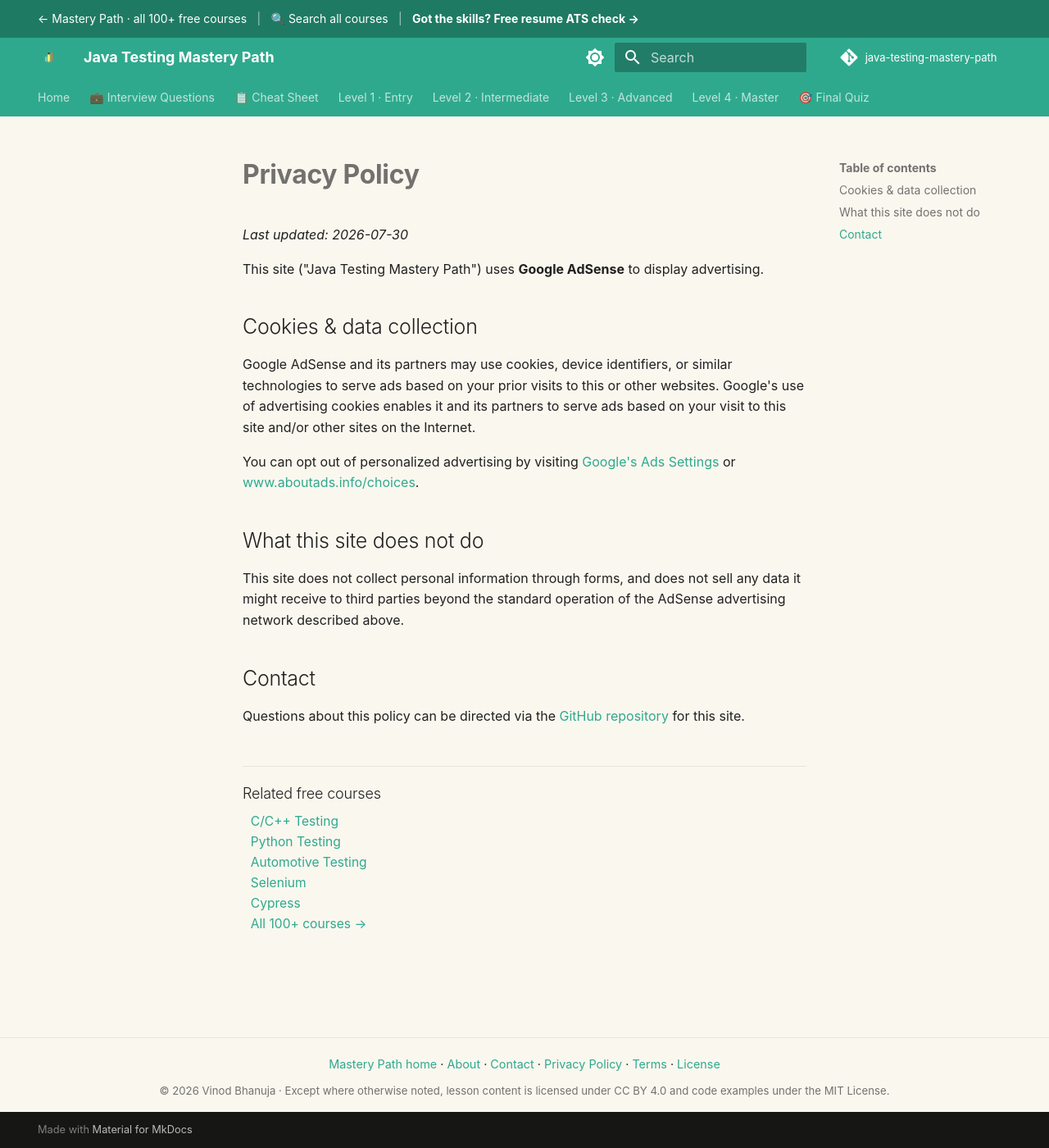
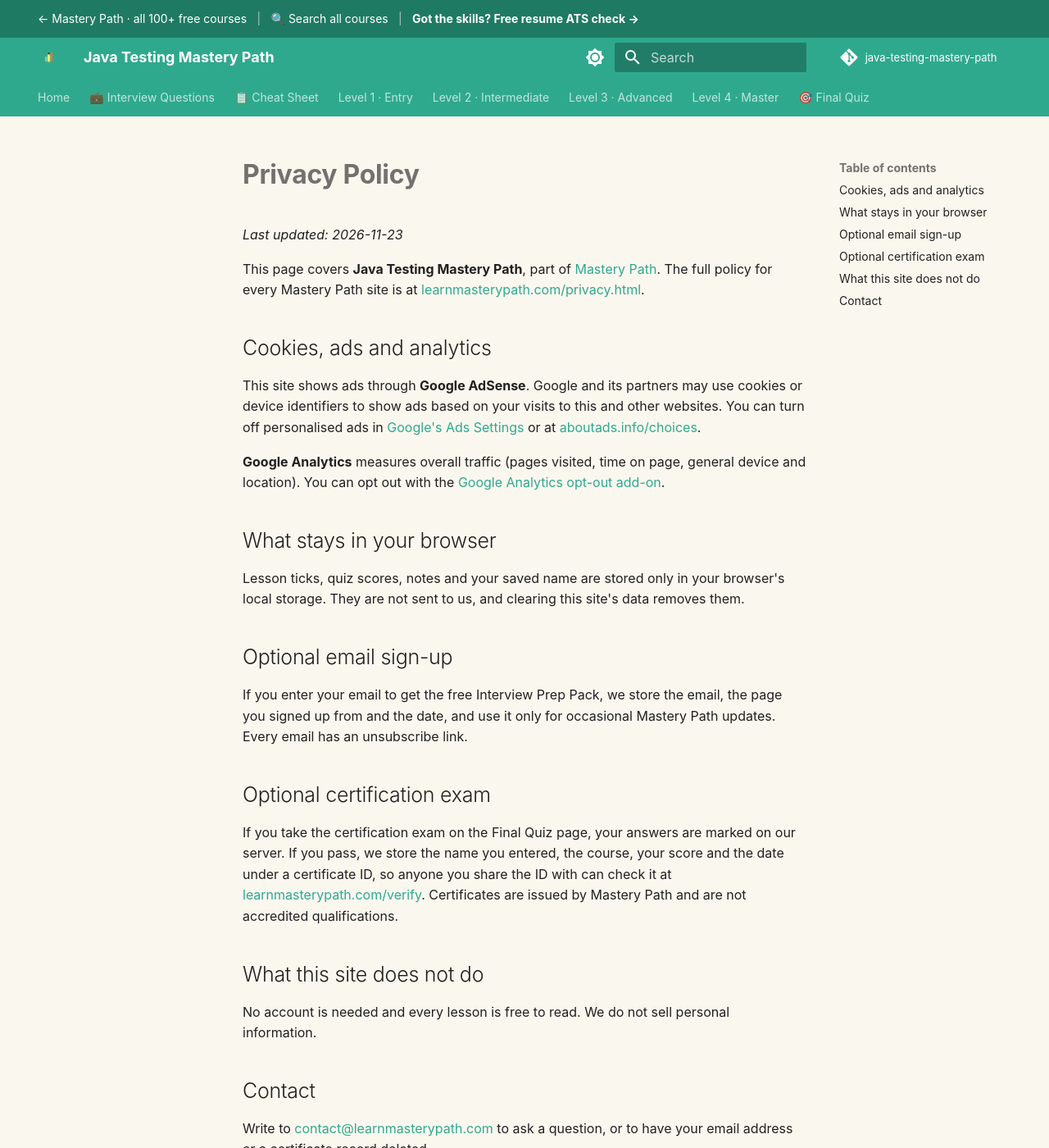
Before and after one commit to SIGILIPELLI/java-testing-mastery-path, an MkDocs documentation site: the page built from docs/privacy.md, in a window 1280 px wide and 1400 px high. Shown: the whole window at 82% size. Built offline with MkDocs 1.6.1 and Material for MkDocs 9.7.7, drawn with Linux system fonts in a browser that asks for light colours; comment, search, counter and statistics services are not loaded.

Commit message:
Update privacy page: progress stays in the browser, optional email sign-up and certification exam, link to the full policy
Co-Authored-By: Claude Opus 5.5 <noreply@anthropic.com>

```diff
--- a/docs/privacy.md
+++ b/docs/privacy.md
@@ -1,32 +1,35 @@
 ---
-description: "Privacy policy for the free Java Testing Mastery Path: how Google Analytics and AdSense cookies are used, what is not collected, and how to opt out."
+description: "Privacy policy for the free Java Testing Mastery Path: cookies for ads and analytics, what stays in your browser, and the optional email sign-up and certification exam."
 ---
 
 # Privacy Policy
 
-_Last updated: 2026-07-30_
+_Last updated: 2026-11-23_
 
-This site ("Java Testing Mastery Path") uses **Google AdSense** to display advertising.
+This page covers **Java Testing Mastery Path**, part of [Mastery Path](https://learnmasterypath.com/). The full policy for every Mastery Path site is at [learnmasterypath.com/privacy.html](https://learnmasterypath.com/privacy.html).
 
-## Cookies & data collection
+## Cookies, ads and analytics
 
-Google AdSense and its partners may use cookies, device identifiers, or similar
-technologies to serve ads based on your prior visits to this or other websites.
-Google's use of advertising cookies enables it and its partners to serve ads
-based on your visit to this site and/or other sites on the Internet.
+This site shows ads through **Google AdSense**. Google and its partners may use cookies or device identifiers to show ads based on your visits to this and other websites. You can turn off personalised ads in [Google's Ads Settings](https://adssettings.google.com/) or at [aboutads.info/choices](https://www.aboutads.info/choices/).
 
-You can opt out of personalized advertising by visiting
-[Google's Ads Settings](https://adssettings.google.com/) or
-[www.aboutads.info/choices](https://www.aboutads.info/choices/).
+**Google Analytics** measures overall traffic (pages visited, time on page, general device and location). You can opt out with the [Google Analytics opt-out add-on](https://tools.google.com/dlpage/gaoptout).
+
+## What stays in your browser
+
+Lesson ticks, quiz scores, notes and your saved name are stored only in your browser's local storage. They are not sent to us, and clearing this site's data removes them.
+
+## Optional email sign-up
+
+If you enter your email to get the free Interview Prep Pack, we store the email, the page you signed up from and the date, and use it only for occasional Mastery Path updates. Every email has an unsubscribe link.
+
+## Optional certification exam
+
+If you take the certification exam on the Final Quiz page, your answers are marked on our server. If you pass, we store the name you entered, the course, your score and the date under a certificate ID, so anyone you share the ID with can check it at [learnmasterypath.com/verify](https://learnmasterypath.com/verify/). Certificates are issued by Mastery Path and are not accredited qualifications.
 
 ## What this site does not do
 
-This site does not collect personal information through forms, and does not sell
-any data it might receive to third parties beyond the standard operation of the
-AdSense advertising network described above.
+No account is needed and every lesson is free to read. We do not sell personal information.
 
 ## Contact
 
-Questions about this policy can be directed via the
-[GitHub repository](https://github.com/SIGILIPELLI/java-testing-mastery-path) for
-this site.
+Write to [contact@learnmasterypath.com](mailto:contact@learnmasterypath.com) to ask a question, or to have your email address or a certificate record deleted.
```
